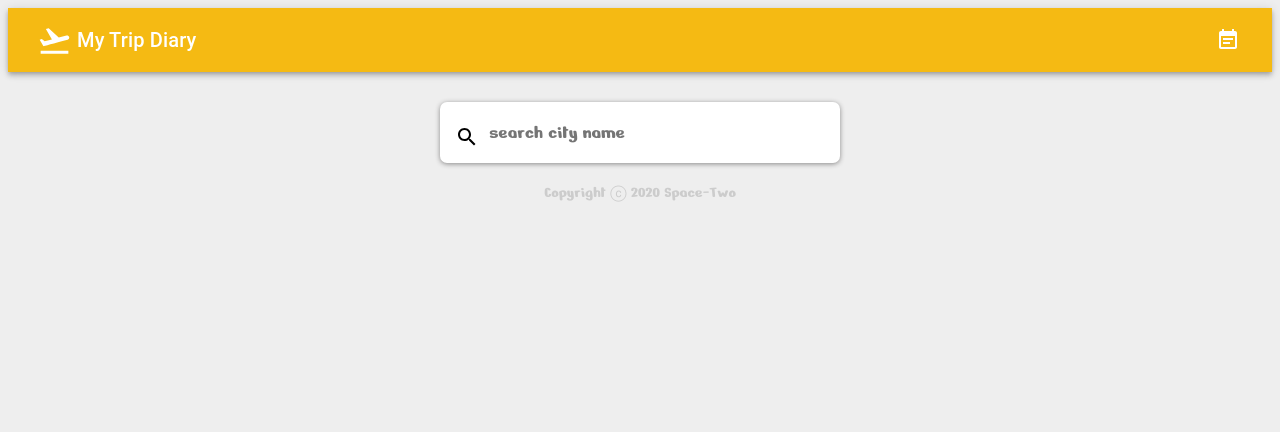
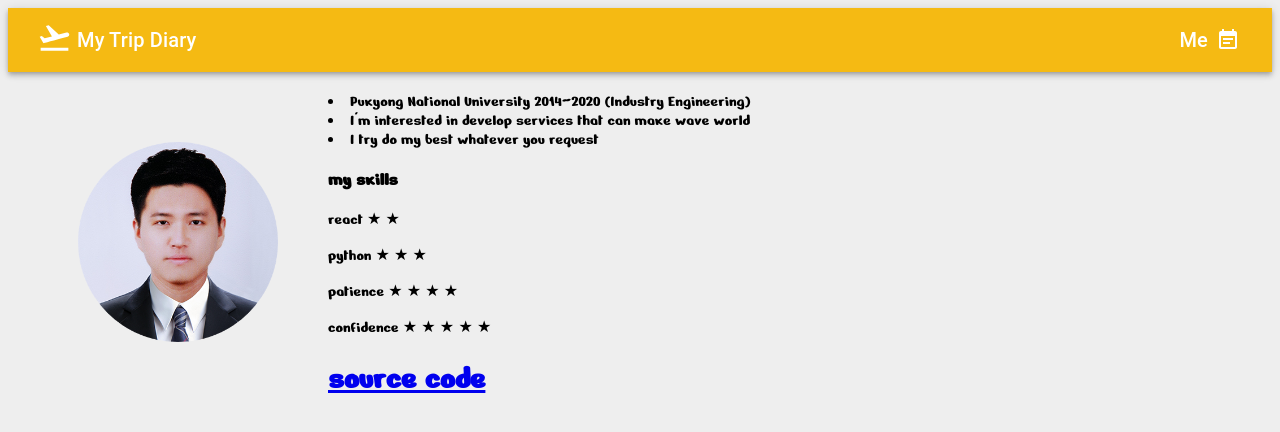
Before and after one commit to wown387/my-trip, a React (Create React App) app: page /about in a window 1280 px wide. Shown: the top 432 px of the page. Built offline with nearby package versions, Linux system fonts and the light colour scheme.

Commit message:
Add files via upload

```diff
--- a/package.json
+++ b/package.json
@@ -12,6 +12,7 @@
     "cross-fetch": "^3.0.6",
     "react": "16.8.6",
     "react-dom": "16.8.6",
+    "react-router-dom": "^5.2.0",
     "react-scripts": "3.2.0"
   },
   "devDependencies": {
--- a/public/styles.css
+++ b/public/styles.css
@@ -96,6 +96,14 @@ form button {
   float: left;
   margin-right: 10px;
 }
+.portfolio {
+  padding: 20px;
+}
+.portfolio img{
+  width: 300px;
+  float: left;
+  padding: 50px;
+}
 
 
 
@@ -110,4 +118,12 @@ form button:active {background-color:orange;}
   .makeStyles-root-10{
     width:80%;
   }
+
+  .portfolio img{
+    padding: 10px;
+    width: 130px;
+    margin-right: 10px;
+    margin-bottom: 300px;
+
+  }
 }
--- a/src/components/App.jsx
+++ b/src/components/App.jsx
@@ -6,7 +6,11 @@ import Note from "./Note";
 import MainArea from "./MainArea";
 import Grid from '@material-ui/core/Grid';
 import Album from './search/Album';
-import SearchBar from './search/SearchBar'
+import SearchBar from './search/SearchBar';
+import {BrowserRouter as Router,Switch,Route}
+from "react-router-dom";
+import Portfolio from './portfolio'
+
 const useStyles = makeStyles((theme) => ({
   root: {
     flexGrow: 1,
@@ -68,11 +72,19 @@ function App() {
   }
 
   return (
+    <Router>
+
     <div className="container">
+    <Switch>
+    <Route path='/about'>
+      <ButtonAppBar search={search}  count={notes.length}/>
+      <Portfolio className="portfolio"/>
+      </Route>
+      <Route path="/">
      <ButtonAppBar search={search}  count={notes.length}/>
      { isSearch===1 && <Album iscorrect={iscorrect} selectImage={selectImage} descrip={handledescrip}keyword={keyword}/>}
      {isSearch===2 &&<h1>Can Not found image</h1>}
-     {isSelect ? <div></div>: <SearchBar search={search}/> }
+     {isSelect ? <div></div>: <SearchBar  search={search}/> }
      {isSelect  ? <MainArea onAdd={addNote} descrip={descrip} image={imgsrc} keyword={keyword}/>:<div></div>}
       <Grid container className={classes.root} spacing={2}>
       {notes.map( (note,index)=>{
@@ -80,11 +92,13 @@ function App() {
 
       })}
       </Grid>
+      <Footer />
+      </Route>
 
 
-      <Footer />
-
+      </Switch>
     </div>
+    </Router>
   );
 }
 
--- a/src/components/Note.jsx
+++ b/src/components/Note.jsx
@@ -98,11 +98,6 @@ function Note(props) {
 
     </Card>
 
-    /*
-      <h1></h1>
-      <p></p>
-      <button onClick={deleteId}></button>
-     */
   );
 }
 
--- a/src/components/nav-bar/nav-bar.jsx
+++ b/src/components/nav-bar/nav-bar.jsx
@@ -43,9 +43,12 @@ export default function ButtonAppBar(props) {
     <div className={classes.root}>
       <AppBar  position="static" className={classes.bar} >
         <Toolbar>
-          <FlightTakeoffIcon className={classes.icon} fontSize="large" />
-          <Typography variant="h6" className={classes.title}>
-            My Trip Diary
+        <a style={{color:"white"}}  href={'/'}> <FlightTakeoffIcon className={classes.icon} fontSize="large" /></a>
+         <Typography variant="h6" className={classes.title}>
+         <a style={{color:"white",textDecoration:"none"}}  href={'/'}> My Trip Diary</a>
+          </Typography>
+           <Typography variant="h6" >
+           <a style={{color:"white",textDecoration:"none"}} href={'/about'}>Me</a>
           </Typography>
 
           <Badge badgeContent={props.count} color="secondary" className={classes.badge} >
--- /dev/null
+++ b/src/components/portfolio.jsx
@@ -0,0 +1,25 @@
+import React from "react";
+import portfolio from './image/lee.png'
+function Portfolio() {
+
+
+  return (
+    <div className="portfolio">
+        <img src={portfolio}  alt="my pho"/>
+
+            <li>Pukyong National University 2014~2020 (Industry Engineering)</li>
+            <li>I'm interested in  develop services that can make wave world</li>
+            <li>I try do my best whatever you request</li>
+
+             <h3>my skills</h3>
+              <p>react &#9733; &#9733;</p>
+               <p>python  &#9733; &#9733; &#9733;</p>
+               <p>patience  &#9733; &#9733;  &#9733;  &#9733;</p>
+                <p>confidence  &#9733; &#9733;  &#9733;  &#9733; &#9733;</p>
+                <a href="https://github.com/wown387/my-trip"><h1>source code</h1></a>
+
+    </div>
+  );
+}
+
+export default Portfolio;
```
Also changed, not shown: src/components/image/lee.png (added), 1 other file (tests, documents, lock files or other folders).
